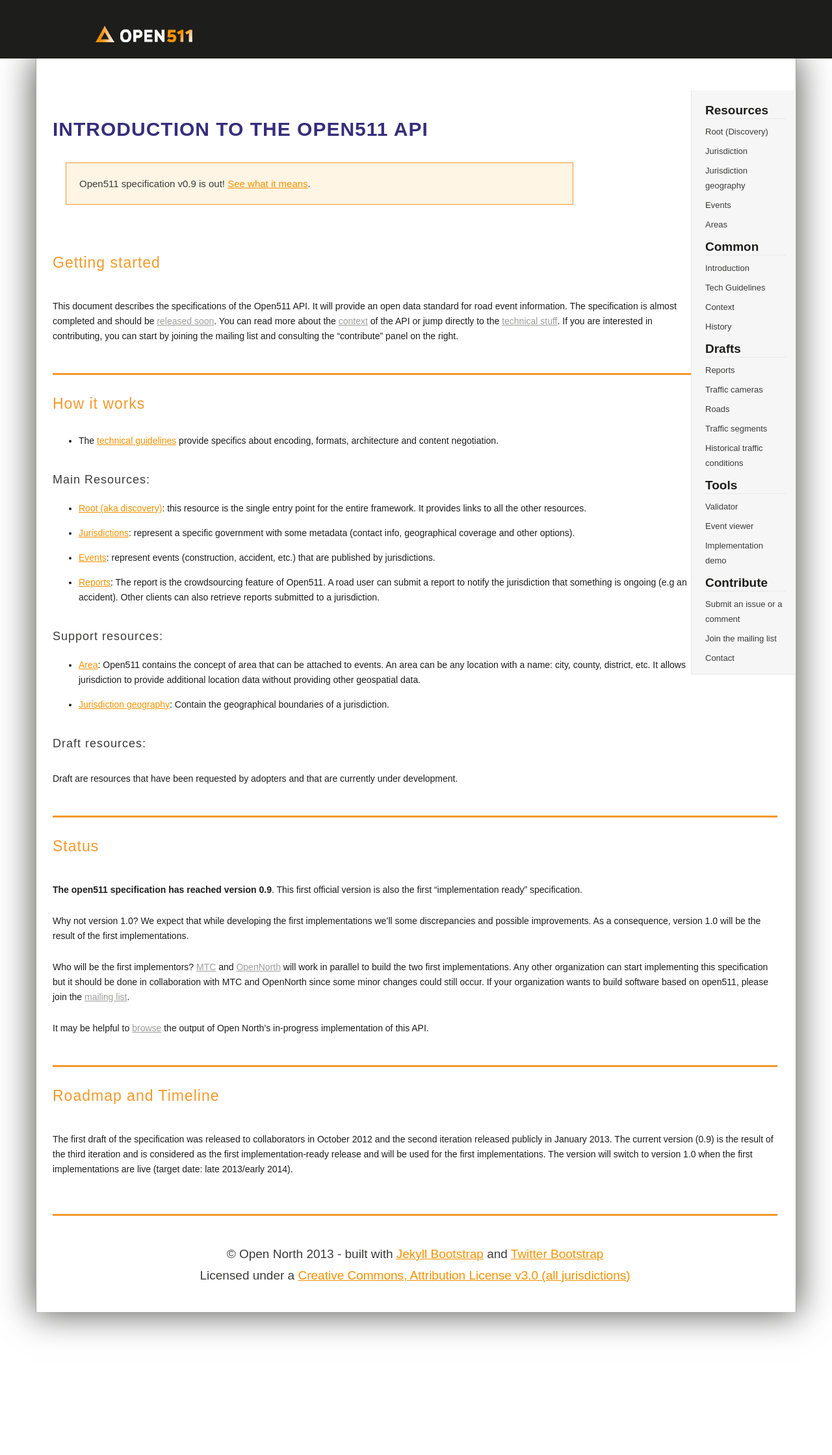
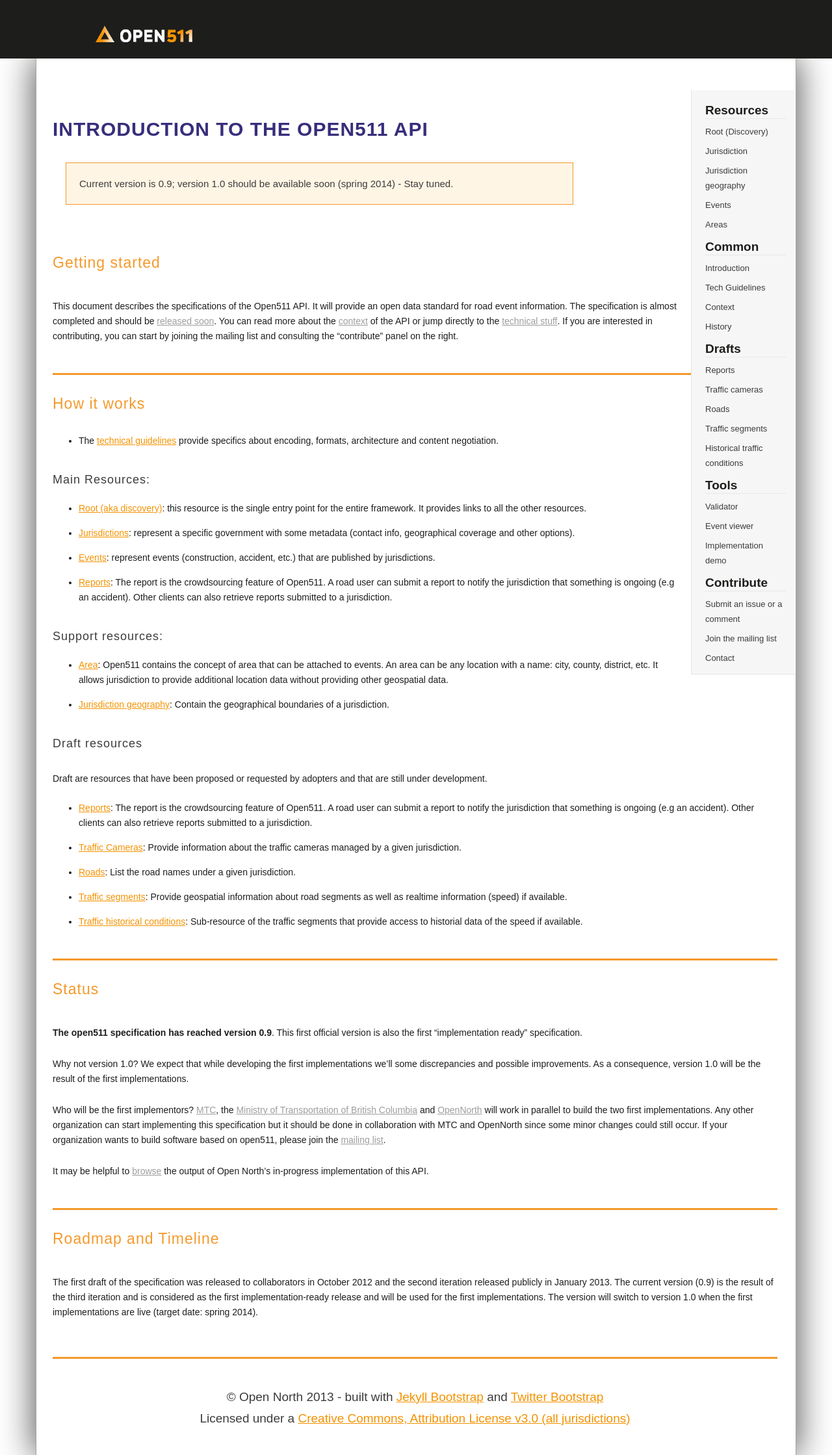
Before and after one commit to open511/Open511API, a Jekyll site: the page built from documentation.md, in a window 1280 px wide. Shown: the whole page at 65% size. Built offline with Jekyll 4.4.1, drawn with Linux system fonts in a browser that asks for light colours; nearby versions of some CDN libraries; library files that are not in the unit come from our copies.

Commit message:
Small improvement to new design + update presentation text

```diff
--- a/_includes/specsnav.html
+++ b/_includes/specsnav.html
@@ -43,4 +43,4 @@
 </div>
 
 
-<div class="warning">Open511 specification v0.9 is out! <a href="index.html#status">See what it means</a>.</div>
+<div class="warning">Current version is 0.9; version 1.0 should be available soon (spring 2014) - Stay tuned.</div>
--- a/documentation.md
+++ b/documentation.md
@@ -27,9 +27,16 @@
 * [Jurisdiction geography](jurisdictiongeo.html): Contain the geographical boundaries of a jurisdiction.
 
 
-####Draft resources:
+####Draft resources
 
-Draft are resources that have been requested by adopters and that are currently under development.
+Draft are resources that have been proposed or requested by adopters and that are still under development.
+
+* [Reports](report.html): The report is the crowdsourcing feature of Open511. A road user can submit a report to notify the jurisdiction that something is ongoing (e.g an accident). Other clients can also retrieve reports submitted to a jurisdiction.
+* [Traffic Cameras](camera.html): Provide information about the traffic cameras managed by a given jurisdiction.
+* [Roads](road.html): List the road names under a given jurisdiction.
+* [Traffic segments](traffic_segment.html): Provide geospatial information about road segments as well as realtime information (speed) if available.
+* [Traffic historical conditions](historical_traffic_condition.html): Sub-resource of the traffic segments that provide access to historial data of the speed if available.
+
 
 ### Status {#status}
 
@@ -37,10 +44,10 @@
 
 Why not version 1.0? We expect that while developing the first implementations we'll some discrepancies and possible improvements. As a consequence, version 1.0 will be the result of the first implementations.
 
-Who will be the first implementors? [MTC](http://511.org/) and [OpenNorth](https://github.com/opennorth/open511) will work in parallel to build the two first implementations. Any other organization can start implementing this specification but it should be done in collaboration with MTC and OpenNorth since some minor changes could still occur. If your organization wants to build software based on open511, please join the [mailing list](https://groups.google.com/forum/?fromgroups#!forum/open511).
+Who will be the first implementors? [MTC](http://511.org/), the [Ministry of Transportation of British Columbia](http://www.gov.bc.ca/tran/) and [OpenNorth](https://github.com/opennorth/open511) will work in parallel to build the two first implementations. Any other organization can start implementing this specification but it should be done in collaboration with MTC and OpenNorth since some minor changes could still occur. If your organization wants to build software based on open511, please join the [mailing list](https://groups.google.com/forum/?fromgroups#!forum/open511).
 
 It may be helpful to [browse](http://demo.open511.org/) the output of Open North's in-progress implementation of this API.
 
 ### Roadmap and Timeline {#timeline}
 
-The first draft of the specification was released to collaborators in October 2012 and the second iteration released publicly in January 2013. The current version (0.9) is the result of the third iteration and is considered as the first implementation-ready release and will be used for the first implementations. The version will switch to version 1.0 when the first implementations are live (target date: late 2013/early 2014).
+The first draft of the specification was released to collaborators in October 2012 and the second iteration released publicly in January 2013. The current version (0.9) is the result of the third iteration and is considered as the first implementation-ready release and will be used for the first implementations. The version will switch to version 1.0 when the first implementations are live (target date: spring 2014).
```
Also changed, not shown: assets/themes/new/css/all.css.
